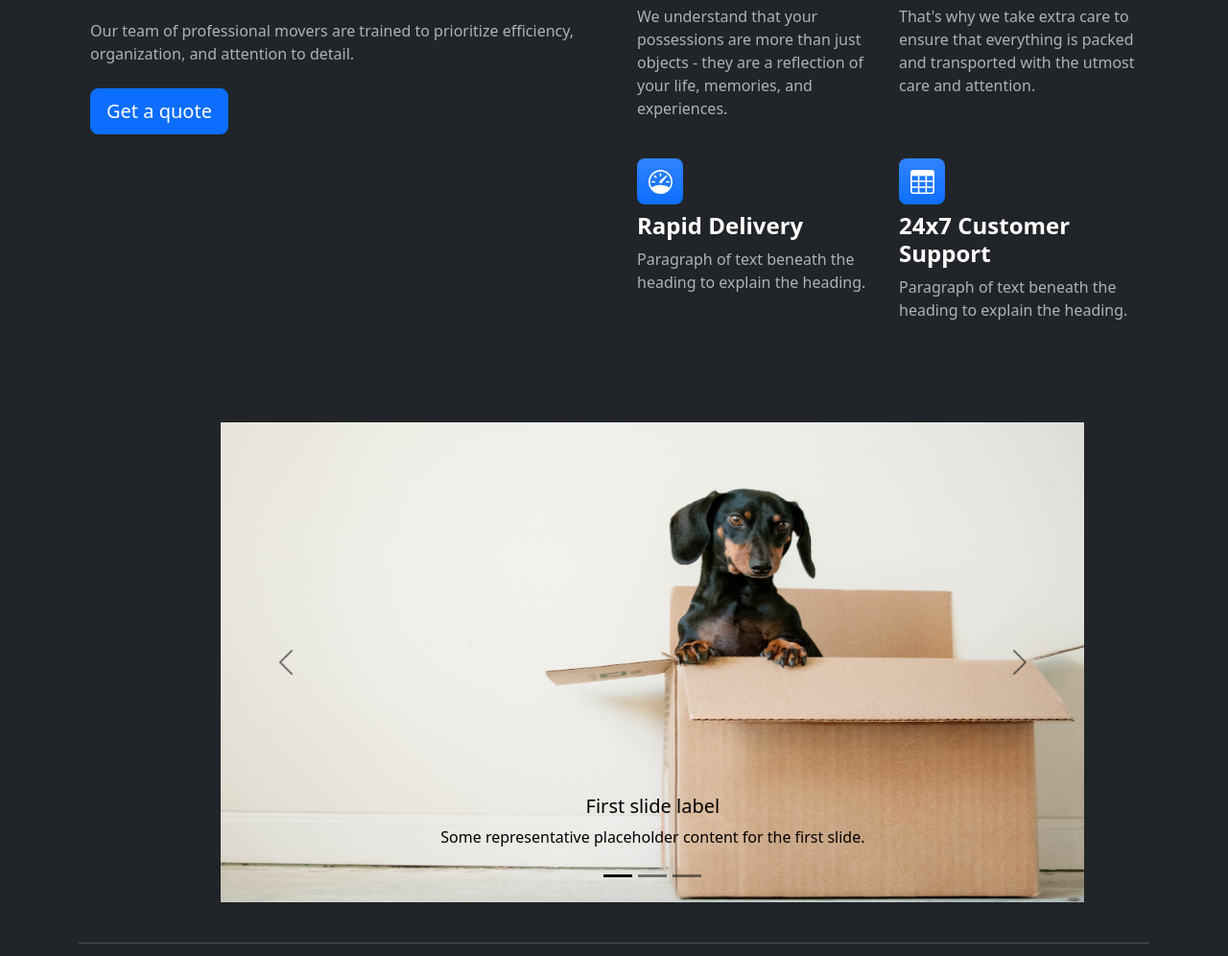
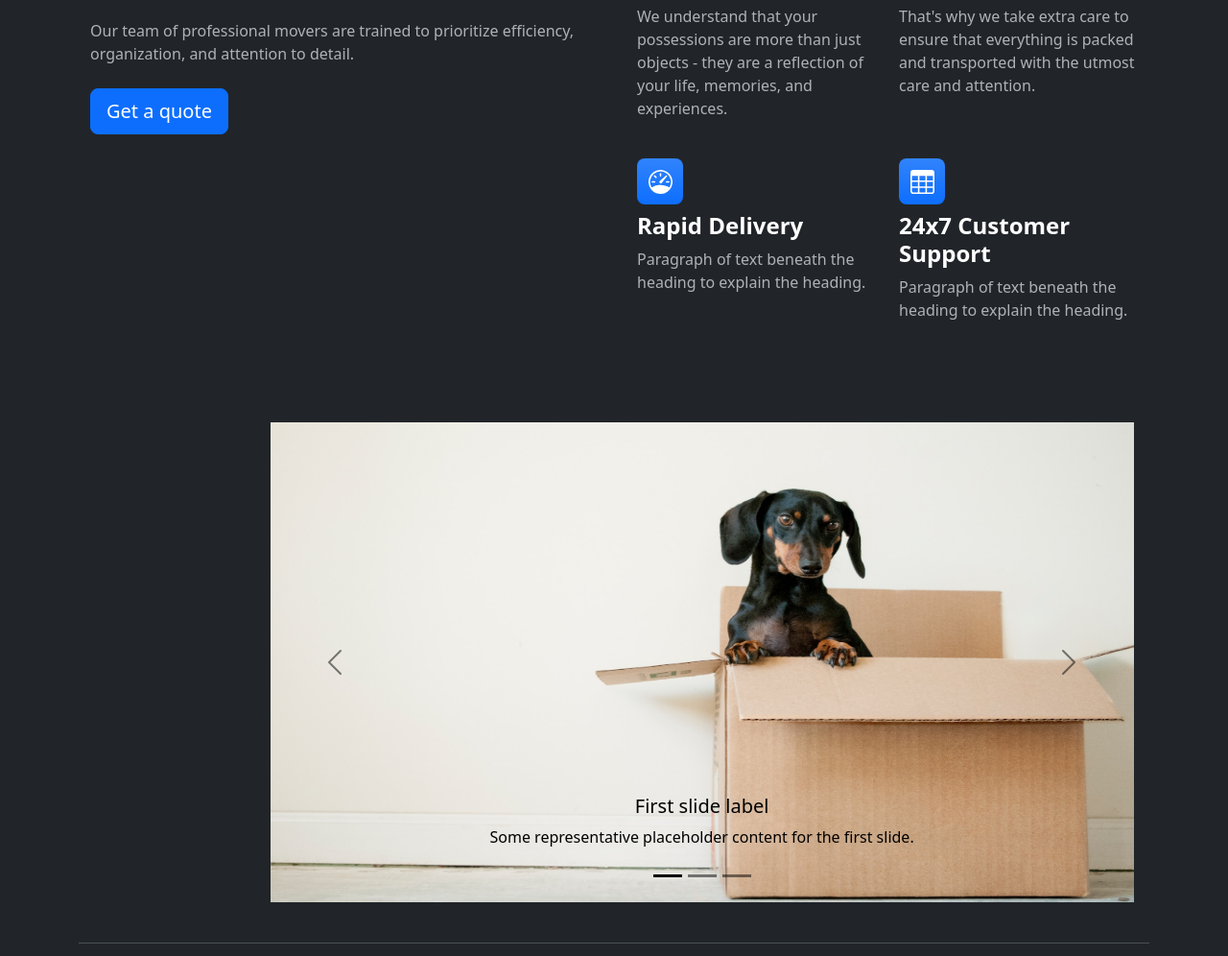
Before and after one commit to radheediter/Bootstrap-responsive-website, a plain HTML site: page index.html in a window 1280 px wide. Shown: the part 965-1961 px from the top of the page at 96% size. Drawn offline with nearby package versions, Linux system fonts and the light colour scheme.

Commit message:
Update index.html

```diff
--- a/index.html
+++ b/index.html
@@ -64,7 +64,7 @@
 
   .slider_height_width{
     margin-top: -7px;
-   margin-left: 18%;
+   margin-left: 22%;
     width: 900px;
     height: 492px;
     margin-bottom: 50px;
```
